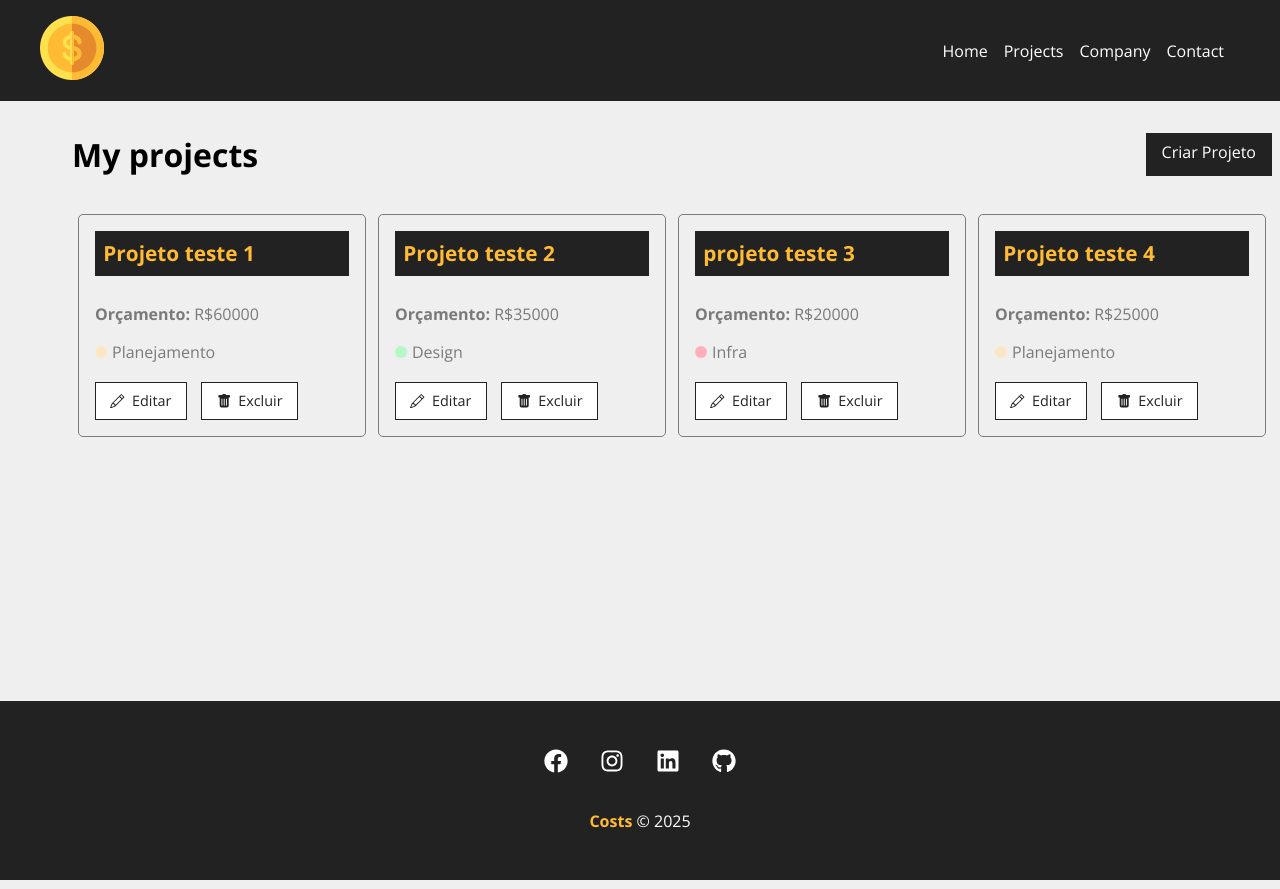
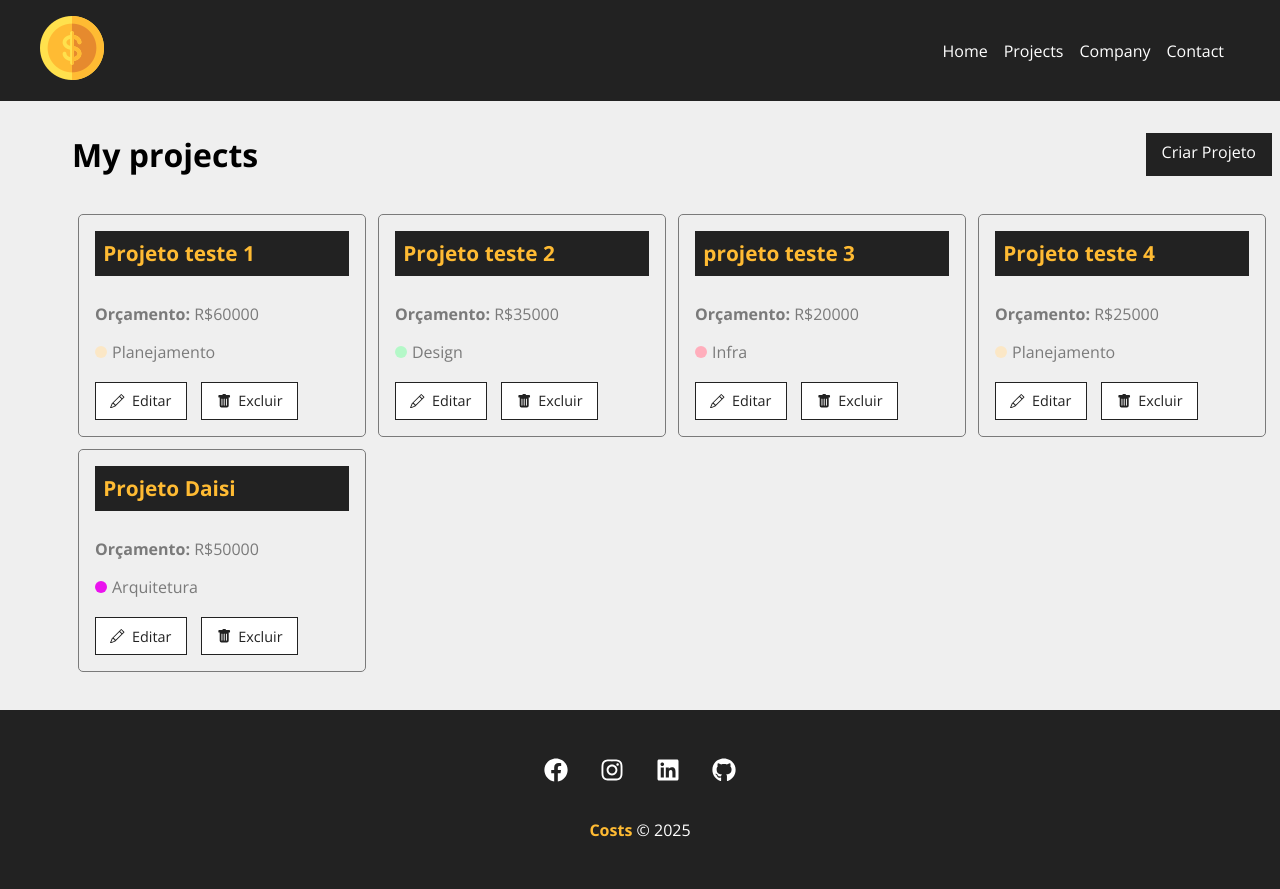
Before and after one commit to alvaro-asouza/costs, a React (Vite) app: page /projects in a window 1280 px wide. Shown: the top 889 px of the page. Built offline with nearby package versions, Linux system fonts and the light colour scheme; data requests are answered from the project's data file.

Commit message:
adicionando loader na aba de projetos

```diff
--- a/db.json
+++ b/db.json
@@ -43,6 +43,17 @@
       },
       "cost": 0,
       "services": []
+    },
+    {
+      "id": "2055",
+      "name": "Projeto Daisi",
+      "budget": "50000",
+      "category": {
+        "id": "5",
+        "nome": "Arquitetura"
+      },
+      "cost": 0,
+      "services": []
     }
   ],
   "categories": [
--- /dev/null
+++ b/src/components/layout/Loading.jsx
@@ -0,0 +1,13 @@
+import styles from './Loading.module.css'
+
+import loading from '../../img/loading.svg'
+
+function Loading() {
+    return(
+        <div className={styles.loader_container}>
+            <img className={styles.loader} src={loading} alt="Loading" />
+        </div>
+    )
+}
+
+export default Loading;
--- /dev/null
+++ b/src/components/layout/Loading.module.css
@@ -0,0 +1,11 @@
+.loader_container {
+    width: 100%;
+    height: 100%;
+    display: flex;
+    justify-content: center;
+    align-items: center;
+}
+
+.loader {
+    width: 50px;
+}
--- a/src/components/pages/Projects.jsx
+++ b/src/components/pages/Projects.jsx
@@ -4,6 +4,7 @@
 
 import Message from "../layout/Message"
 import Container from "../layout/Container"
+import Loading from "../layout/Loading"
 import LinkButton from "../layout/LinkButton"
 import ProjectCard from "../project/ProjectCard"
 
@@ -12,6 +13,7 @@
 
 function Projects() {
     const [projects, setProjects] = useState([])
+    const [removeLoading, setRemoveLoading] = useState(false)
 
     const location = useLocation()
     let message = ''
@@ -21,6 +23,7 @@
 
     useEffect(() => {
 
+        setTimeout(() => {
             fetch('http://localhost:5000/projects', {
                 method: 'GET',
                 headers: {
@@ -31,8 +34,10 @@
                 console.log(data);
 
                 setProjects(data)
+                setRemoveLoading(true)
             })
             .catch(error => console.log(error))
+        }, 300)
 
     }, [])
 
@@ -55,6 +60,10 @@
                         />
                     ))
                 }
+                {!removeLoading && <Loading />}
+                {!removeLoading && projects.length === 0 &&
+                    <p>Não há projetos cadastrados!</p>
+                }
             </Container>
         </div>
     )
```
Lines whose indentation alone changed are shown as unchanged.
